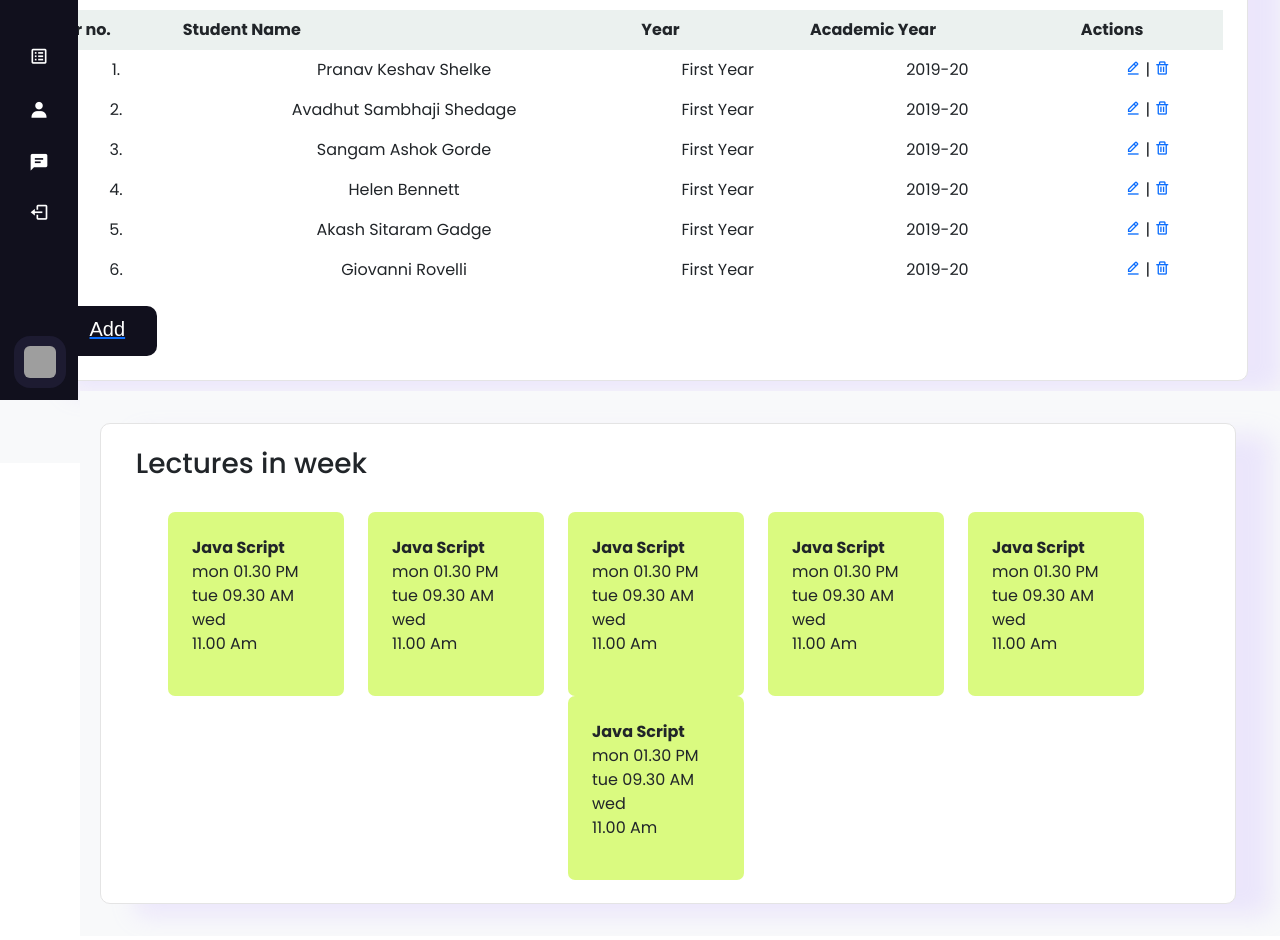
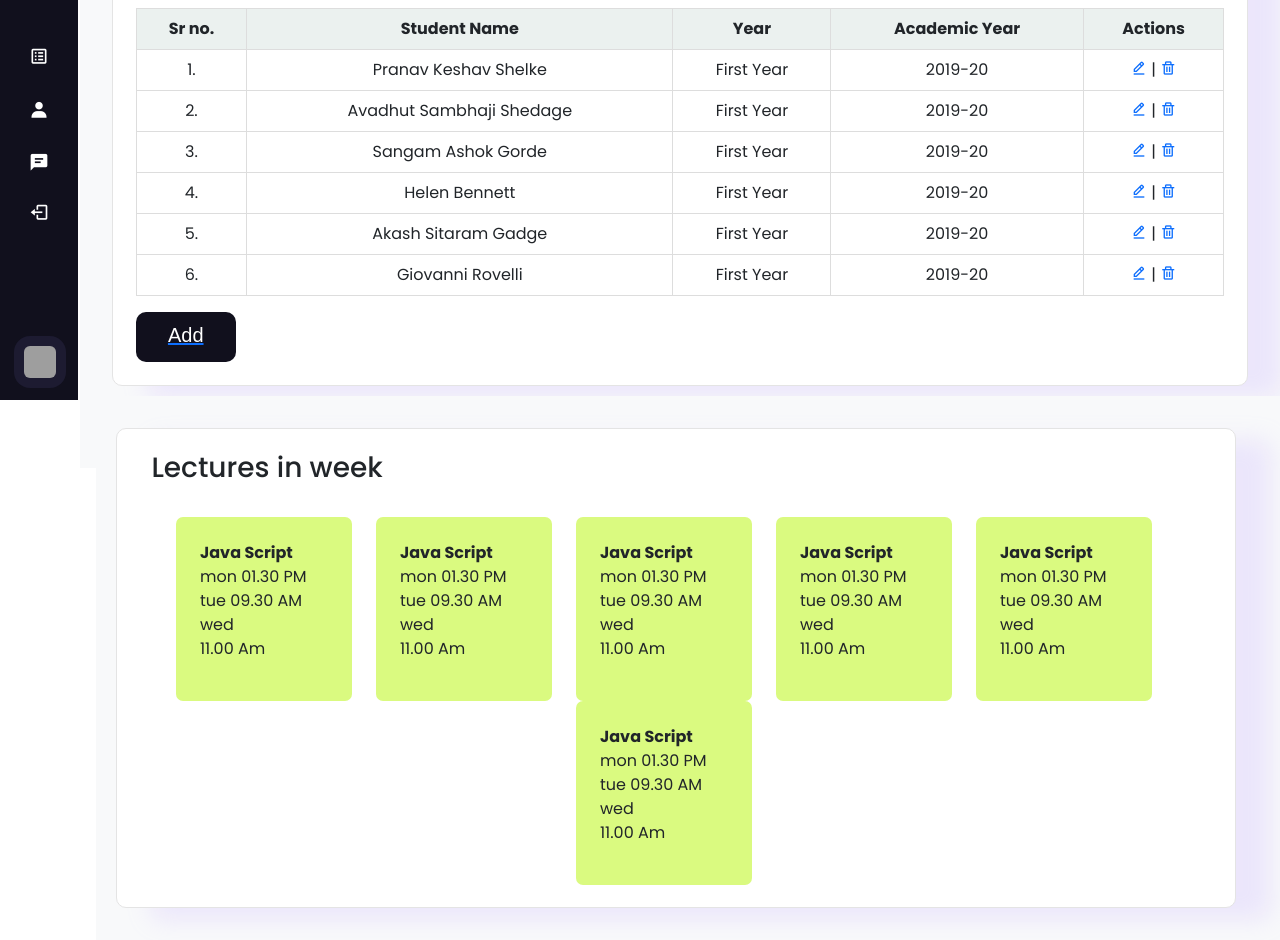
Before and after one commit to PranavShelke4/IT, a React (Create React App) app: page /subject-teacher-dashbord in a window 1280 px wide. Shown: the part 400-1340 px from the top of the page. Built offline with nearby package versions, Linux system fonts and the light colour scheme; grey boxes are pictures that could not be loaded.

Commit message:
dashbord all done

```diff
--- a/src/components/SubjectTeacher/Dashboard/FideologyActivities.css
+++ b/src/components/SubjectTeacher/Dashboard/FideologyActivities.css
@@ -2,7 +2,7 @@
     padding: 2rem;
     justify-content: center;
     background-color: #f8f9fa;
-
+    margin-left: 5rem;
 }
 
 .fideo{
@@ -29,14 +29,14 @@
   }
 
   td {
-    border: 1px solid #dddddd;
+    border: 1px solid #dddddd !important;
     text-align: center;
     padding: 8px;
   }
 
   th {
-    border: 1px solid #dddddd;
-    text-align: center;
+    border: 1px solid #dddddd !important;
+    text-align: center !important;
     padding: 8px;
     background-color: #EBF1EF;
   }
--- a/src/components/SubjectTeacher/Dashboard/LecturesInWeek.css
+++ b/src/components/SubjectTeacher/Dashboard/LecturesInWeek.css
@@ -3,7 +3,7 @@
   padding: 2rem;
   justify-content: center;
   margin-top: -4.5rem;
-  margin-left: 5rem;
+  margin-left: 6rem !important;
 }
 
 .box {
```
